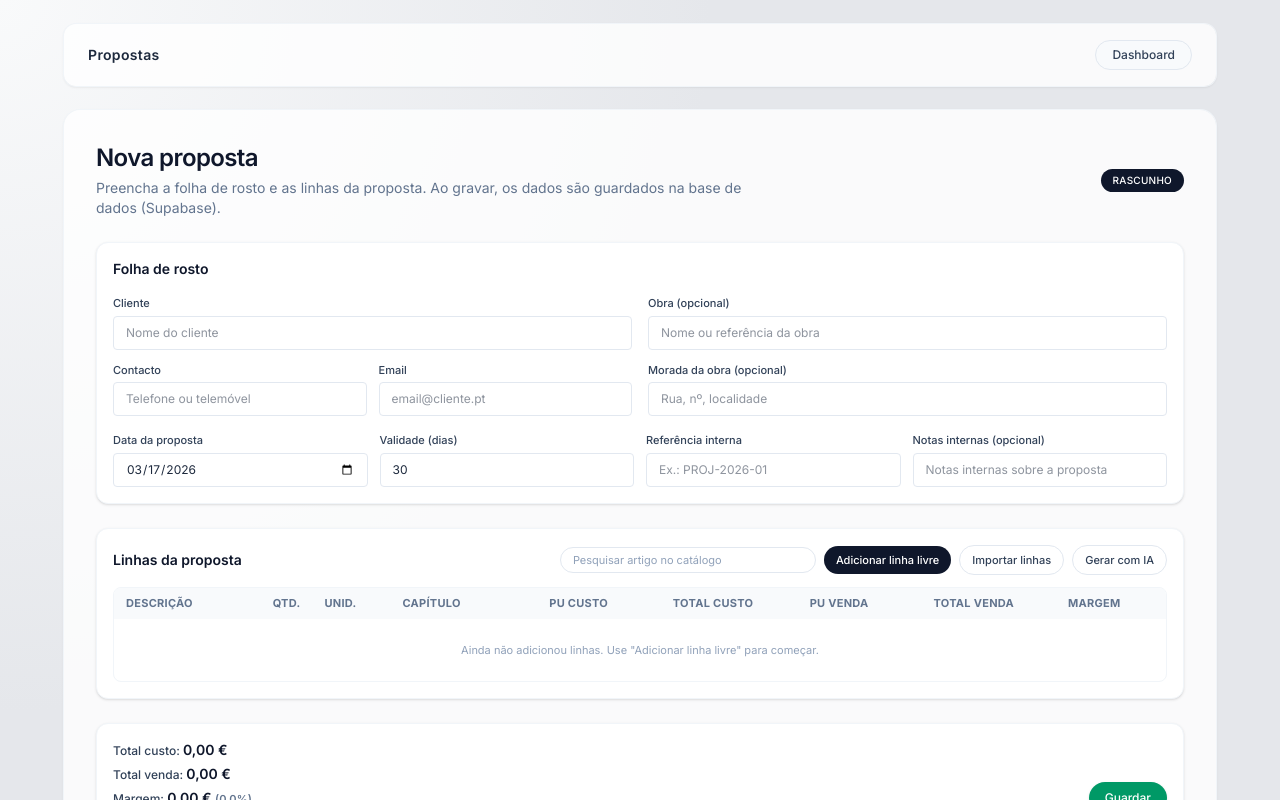
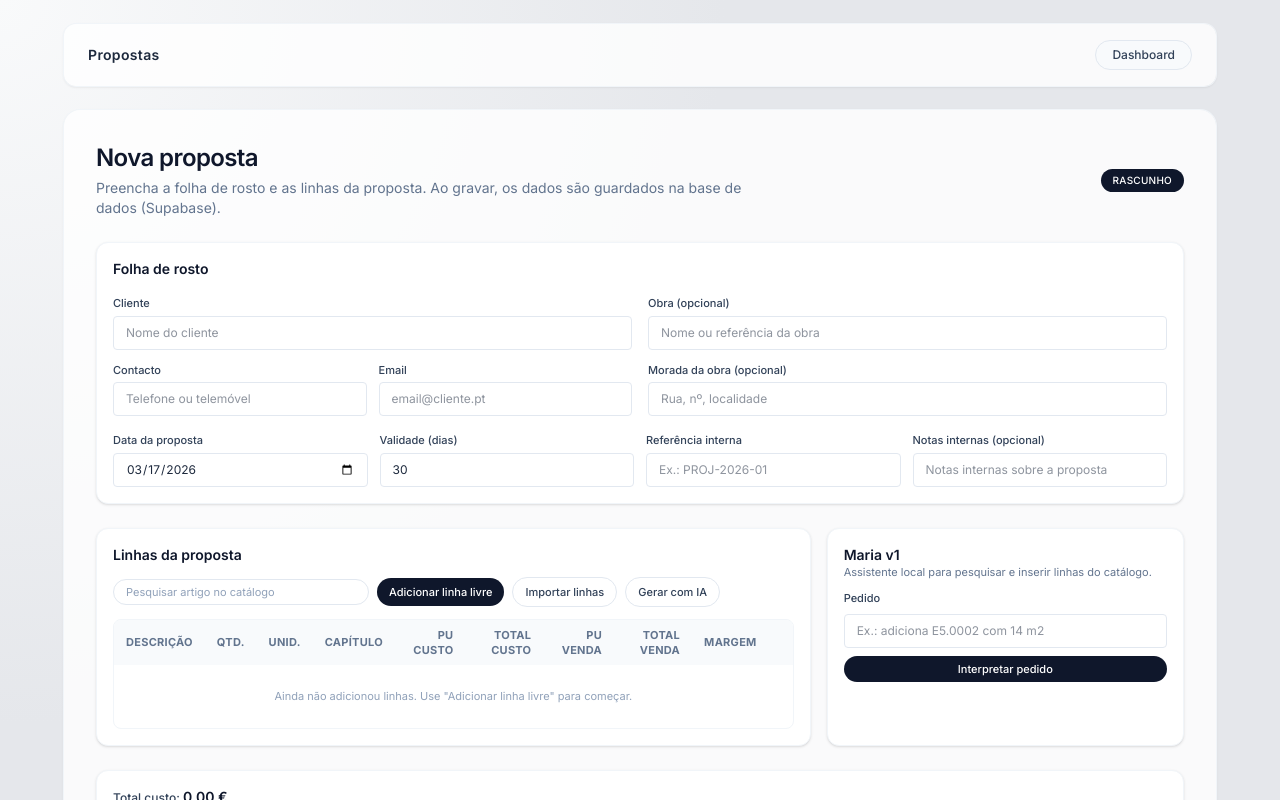
Before and after one commit to BailaoHugo/gestao-construcao, a Next.js app: page /propostas/nova in a window 1280 px wide. Shown: the top 800 px of the page. Built offline with nearby package versions, Linux system fonts and the light colour scheme.

Commit message:
feat(maria-v1): integrar Maria também em nova proposta

```diff
--- a/src/app/propostas/nova/page.tsx
+++ b/src/app/propostas/nova/page.tsx
@@ -8,6 +8,7 @@ import LinhasEditor, {
   type CatalogoArtigo,
 } from "@/components/propostas/LinhasEditor";
 import type { ParsedImportedLine } from "@/lib/propostas/parseImportedLines";
+import { MariaPanel } from "@/components/propostas/MariaPanel";
 
 function createEmptyFolhaRosto(): PropostaFolhaRosto {
   const today = new Date().toISOString().slice(0, 10);
@@ -97,9 +98,22 @@ export default function NovaPropostaPage() {
     setLinhas((prev) => [...prev, ...novas]);
   };
 
-  const handleSelectArtigo = (artigo: CatalogoArtigo) => {
-    // Criar nova linha de proposta pré-preenchida a partir do catálogo.
-    const quantidade = 1;
+  const handleAddLinhaFromCatalogo = (
+    artigo: {
+      id?: string | null;
+      codigo: string;
+      descricao: string;
+      unidade: string | null;
+      grande_capitulo?: string | null;
+      capitulo: string | null;
+      preco_custo_unitario: number | null;
+      preco_venda_unitario: number | null;
+    },
+    quantidadeParam = 1,
+  ) => {
+    const quantidade = Number.isFinite(quantidadeParam)
+      ? quantidadeParam
+      : 1;
     const precoCusto =
       artigo.preco_custo_unitario !== null
         ? artigo.preco_custo_unitario
@@ -107,11 +121,11 @@ export default function NovaPropostaPage() {
     const precoVenda =
       artigo.preco_venda_unitario !== null
         ? artigo.preco_venda_unitario
-        : precoCusto * fatorVenda;
+        : 0;
 
     const novaLinha: PropostaLinha = {
       id: crypto.randomUUID(),
-      artigoId: artigo.id,
+      artigoId: artigo.id ?? null,
       codigoArtigo: artigo.codigo,
       origem: "CATALOGO",
       descricao: artigo.descricao,
@@ -126,6 +140,10 @@ export default function NovaPropostaPage() {
     };
 
     setLinhas((prev) => [...prev, novaLinha]);
+  };
+
+  const handleSelectArtigo = (artigo: CatalogoArtigo) => {
+    handleAddLinhaFromCatalogo(artigo, 1);
   };
 
   const handleGuardar = async () => {
@@ -348,7 +366,8 @@ export default function NovaPropostaPage() {
         </div>
       </section>
 
-      {/* Linhas da proposta — componente partilhado com /propostas/[id] */}
+      {/* Linhas da proposta — componente partilhado com /propostas/[id] — e Maria v1 */}
+      <section className="grid gap-4 lg:grid-cols-[minmax(0,2fr)_minmax(260px,1fr)]">
         <LinhasEditor
           linhas={linhas}
           onLinhasChange={setLinhas}
@@ -359,6 +378,13 @@ export default function NovaPropostaPage() {
           onInsertImportedLines={handleInsertImportedLines}
           onSelectArtigoCatalogo={handleSelectArtigo}
         />
+        <MariaPanel
+          podeEditar={true}
+          onInsertArtigo={(artigo, quantidade) =>
+            handleAddLinhaFromCatalogo(artigo, quantidade)
+          }
+        />
+      </section>
 
       {/* Totais e ações */}
       <section className="flex flex-wrap items-center justify-between gap-3 rounded-xl border border-slate-100 bg-white p-4 shadow-sm">
```
Lines whose indentation alone changed are shown as unchanged.
